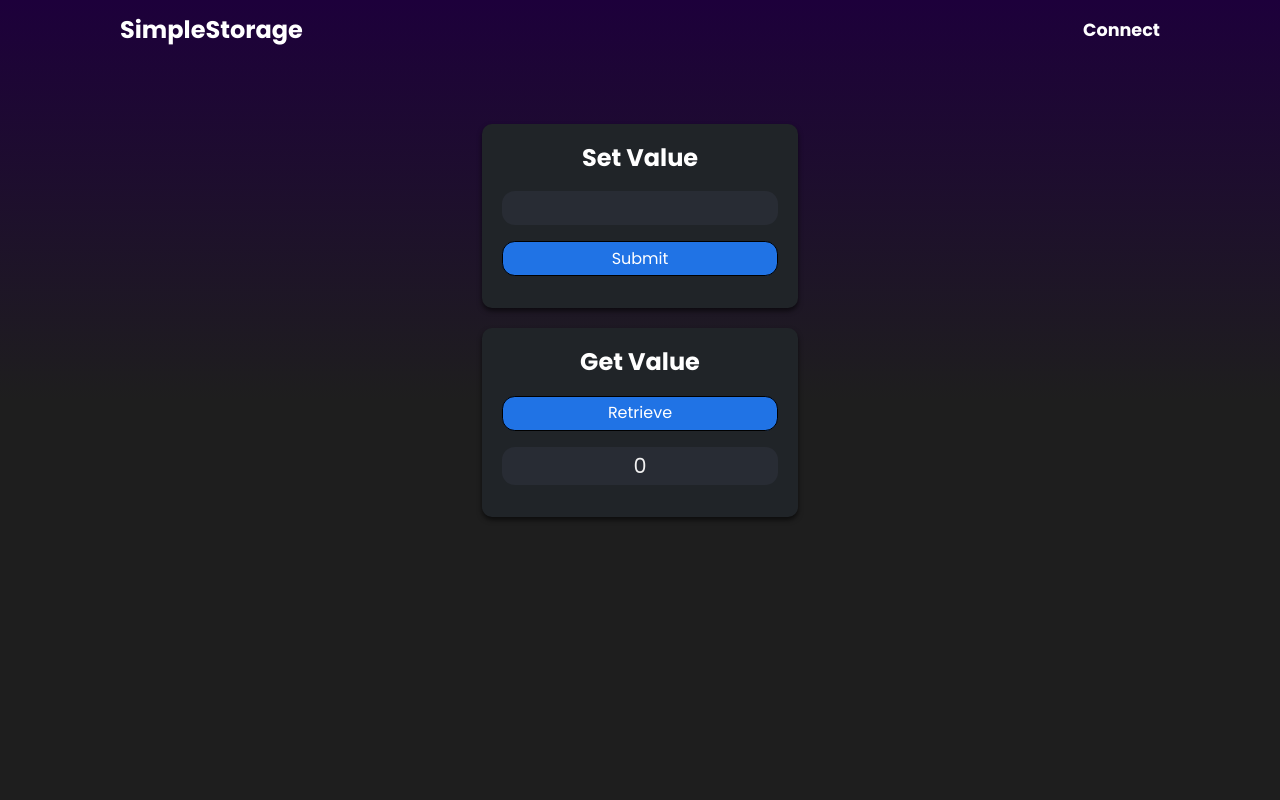
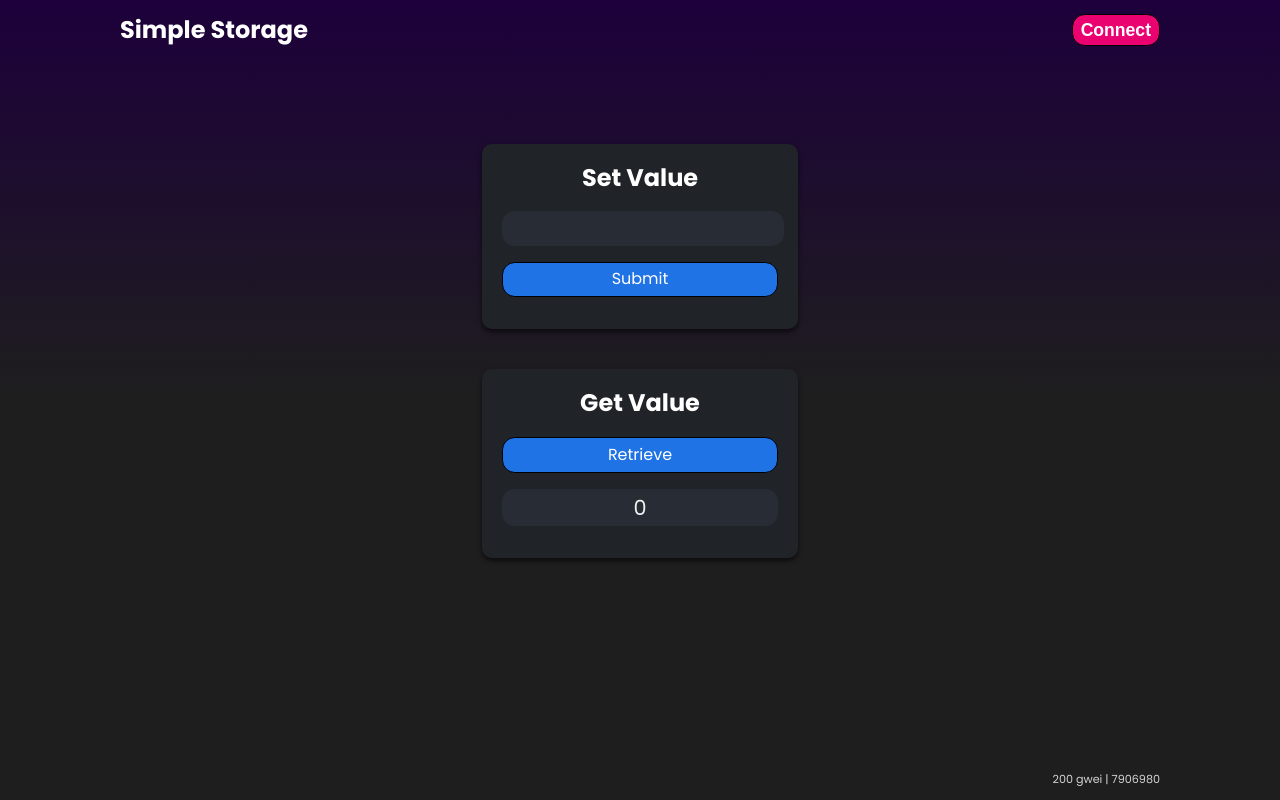
Before and after one commit to keeneyetact/ethereum-react, a React (Create React App) app in the folder frontend/: page / in a window 1280 px wide. Built offline with nearby package versions, Linux system fonts and the light colour scheme.

Commit message:
improve style and layout

```diff
--- a/frontend/src/App.css
+++ b/frontend/src/App.css
@@ -11,6 +11,8 @@ body {
   font-size: 1rem;
   line-height: 1.5;
   background: linear-gradient(to bottom, #1d003b, #1e1e1e, #1e1e1e);
+  background-repeat: no-repeat;
+  background-attachment: fixed;
   height: 100vh;
   width: 100vw;
 }
@@ -21,11 +23,13 @@ img {
 
 h1,
 h2 {
-  margin-bottom: 0.95rem;
+  margin-bottom: 1rem;
 }
 
-ul {
-  list-style-type: none;
+.wrapper {
+  display: flex;
+  flex-direction: column;
+  min-height: 100vh;
 }
 
 .container {
@@ -35,7 +39,6 @@ ul {
 }
 
 .navbar {
-  /* background: #3474e6; */
   color: #fff;
   height: 3.75rem;
 }
@@ -45,11 +48,21 @@ ul {
   font-weight: bold;
 }
 
-.navbar a {
-  color: #fff;
-  text-decoration: none;
+.navbar button {
+  background: #E90270;
+  color: white;
   font-size: 1.1rem;
   font-weight: bold;
+  border: 1px solid black;
+  padding: 0.3rem 0.5rem;
+  border-radius: 0.8rem;
+  cursor: pointer;
+}
+
+.navbar button:hover,
+.navbar button:active {
+  background: #d00057;
+  color: #fdfdfd;
 }
 
 .navbar .container {
@@ -59,19 +72,9 @@ ul {
   height: 100%;
 }
 
-.navbar ul {
+.cards {
   display: flex;
-}
-
-.navbar ul li {
-  margin-left: 1.25rem;
-}
-
-.navbar a:hover {
-  color: lightblue;
-}
-
-.card-container {
+  flex-direction: column;
   max-width: 25rem;
   margin: 4rem auto;
   padding: 0 2rem;
@@ -91,7 +94,7 @@ ul {
   padding: 1rem 1.25rem;
 }
 
-.btn {
+.card button {
   background: #2073e5;
   color: white;
   font: inherit;
@@ -104,18 +107,18 @@ ul {
   margin-bottom: 1rem;
 }
 
-.btn:hover,
-.btn:active {
+.card button:hover,
+.card button:active {
   background: #0e61d3;
   color: #fdfdfd;
 }
 
-.storage-form {
+.card form {
   width: 100%;
   margin-bottom: 1rem;
 }
 
-.lbl {
+.card label {
   background: #282c34;
   width: 100%;
   border-radius: 0.8rem;
@@ -126,7 +129,7 @@ ul {
   margin-bottom: 1rem;
 }
 
-.form-input {
+.card input {
   background: #282c34;
   border: hidden;
   width: 100%;
@@ -136,3 +139,17 @@ ul {
   color: #f1f1f1;
   padding: 0.3rem 0.5rem;
 }
+
+footer {
+  margin-top: auto;
+  justify-content: end;
+  padding-bottom: .07rem;
+  font-size: 0.7rem;
+  color: #d4d4d4;
+}
+
+footer .container {
+  display: flex;
+  justify-content: end;
+  padding-bottom: 0.7rem;
+}
--- a/frontend/src/App.js
+++ b/frontend/src/App.js
@@ -52,41 +52,35 @@ const App = () => {
   }
 
   return (
-    <>
+    <div className='wrapper'>
       <nav className='navbar'>
         <div className='container'>
-          <div className='logo'>SimpleStorage</div>
-          <ul className='nav'>
-            <li>
-              <a href='#'>Connect</a>
-            </li>
-          </ul>
+          <div className='logo'>Simple Storage</div>
+          <button>Connect</button>
         </div>
       </nav>
       <section className='cards'>
-        <div className='card-container'>
         <div className='card'>
           <h2>Set Value</h2>
-            <form className='storage-form'>
+          <form>
             <label>
-                <input type='text' name='value' className='form-input' />
+              <input type='text' name='value' />
             </label>
           </form>
-            <button className='btn'>Submit</button>
+          <button>Submit</button>
         </div>
         <div className='card'>
           <h2>Get Value</h2>
-            <button className='btn'>Retrieve</button>
-            <label className='lbl'>0</label>
-          </div>
+          <button>Retrieve</button>
+          <label>0</label>
         </div>
       </section>
-      {/* <div className="navbar">navbar</div> */}
-      {/* <div className="logo">Logo</div> */}
-      {/* <div className="nav">nav</div> */}
-      {/* <div className="content">content</div> */}
-      {/* <div className="footer">footer</div> */}
-    </>
+      <footer>
+        <div className='container'>
+          {"200 gwei | 7906980"}
+        </div>
+      </footer>
+    </div>
   )
 }
 
```
Lines whose indentation alone changed are shown as unchanged.
